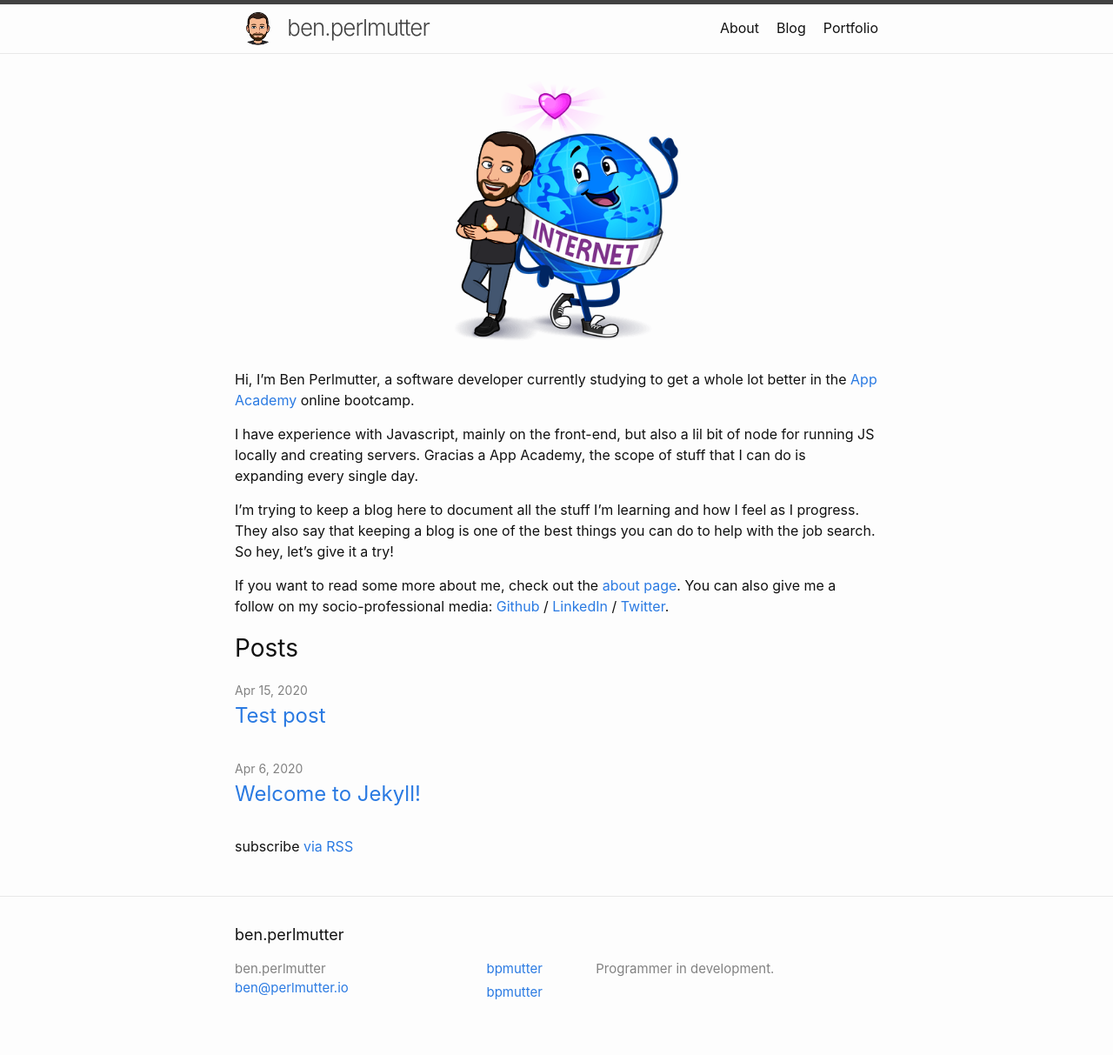
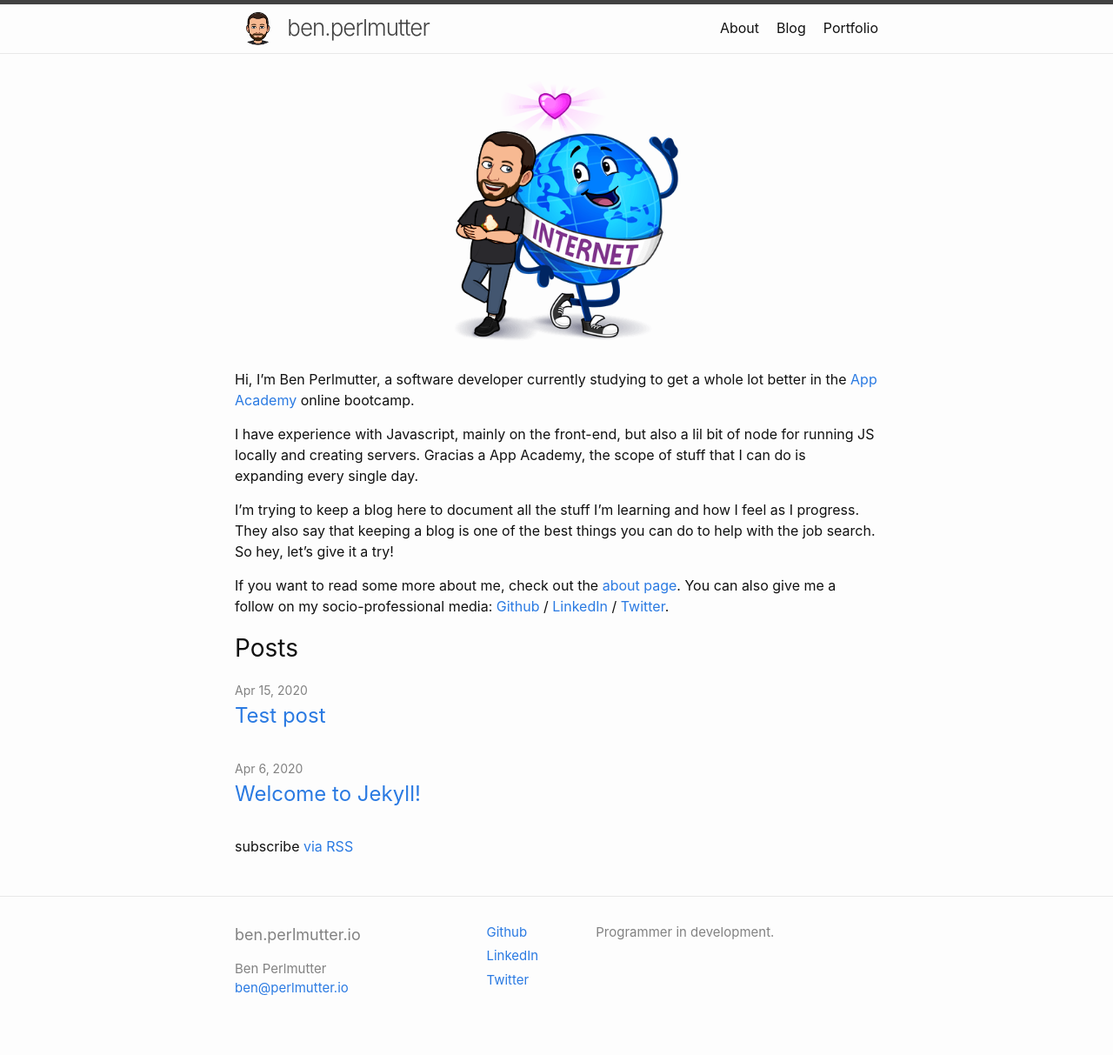
Before and after one commit to bpmutter/ben.perlmutter.io, a Jekyll site: the page built from index.markdown, in a window 1280 px wide. Shown: the whole page at 87% size. Built offline with Jekyll 4.4.1, drawn with Linux system fonts in a browser that asks for light colours.

Commit message:
update footer. add pointer to facechanger css

```diff
--- a/_config.yml
+++ b/_config.yml
@@ -19,6 +19,8 @@
 # in the templates via {{ site.myvariable }}.
 
 title: ben.perlmutter
+author: Ben Perlmutter
+primary_domain: ben.perlmutter.io ##ex, google.com, ben.perlmutter.io, etc.
 email: ben@perlmutter.io
 description: >- # this means to ignore newlines until "baseurl:"
   Programmer in development.
@@ -26,6 +28,7 @@
 url: "" # the base hostname & protocol for your site, e.g. http://example.com
 twitter_username: bpmutter
 github_username:  bpmutter
+linkedin_username: ben-perlmutter-a410228a
 
 # Build settings
 theme: minima
--- a/_includes/footer.html
+++ b/_includes/footer.html
@@ -3,10 +3,9 @@
 
   <div class="wrapper">
 
-    <h2 class="footer-heading">{{ site.title | escape }}</h2>
-
     <div class="footer-col-wrapper">
       <div class="footer-col footer-col-1">
+        <h2 class="footer-heading">{{ site.primary_domain | escape }}</h2>
         <ul class="contact-list">
           <li class="p-name">
             {%- if site.author -%}
--- a/_includes/social.html
+++ b/_includes/social.html
@@ -1,14 +1,14 @@
 <ul class="social-media-list">
-  {%- if site.dribbble_username -%}<li><a href="https://dribbble.com/{{ site.dribbble_username| cgi_escape | escape }}"><svg class="svg-icon"><use xlink:href="{{ '/assets/minima-social-icons.svg#dribbble' | relative_url }}"></use></svg> <span class="username">{{ site.dribbble_username| escape }}</span></a></li>{%- endif -%}
-  {%- if site.facebook_username -%}<li><a href="https://www.facebook.com/{{ site.facebook_username| cgi_escape | escape }}"><svg class="svg-icon"><use xlink:href="{{ '/assets/minima-social-icons.svg#facebook' | relative_url }}"></use></svg> <span class="username">{{ site.facebook_username| escape }}</span></a></li>{%- endif -%}
-  {%- if site.flickr_username -%}<li><a href="https://www.flickr.com/photos/{{ site.flickr_username| cgi_escape | escape }}"><svg class="svg-icon"><use xlink:href="{{ '/assets/minima-social-icons.svg#flickr' | relative_url }}"></use></svg> <span class="username">{{ site.flickr_username| escape }}</span></a></li>{%- endif -%}
-  {%- if site.github_username -%}<li><a href="https://github.com/{{ site.github_username| cgi_escape | escape }}"><svg class="svg-icon"><use xlink:href="{{ '/assets/minima-social-icons.svg#github' | relative_url }}"></use></svg> <span class="username">{{ site.github_username| escape }}</span></a></li>{%- endif -%}
-  {%- if site.instagram_username -%}<li><a href="https://instagram.com/{{ site.instagram_username| cgi_escape | escape }}"><svg class="svg-icon"><use xlink:href="{{ '/assets/minima-social-icons.svg#instagram' | relative_url }}"></use></svg> <span class="username">{{ site.instagram_username| escape }}</span></a></li>{%- endif -%}
-  {%- if site.linkedin_username -%}<li><a href="https://www.linkedin.com/in/{{ site.linkedin_username| cgi_escape | escape }}"><svg class="svg-icon"><use xlink:href="{{ '/assets/minima-social-icons.svg#linkedin' | relative_url }}"></use></svg> <span class="username">{{ site.linkedin_username| escape }}</span></a></li>{%- endif -%}
-  {%- if site.pinterest_username -%}<li><a href="https://www.pinterest.com/{{ site.pinterest_username| cgi_escape | escape }}"><svg class="svg-icon"><use xlink:href="{{ '/assets/minima-social-icons.svg#pinterest' | relative_url }}"></use></svg> <span class="username">{{ site.pinterest_username| escape }}</span></a></li>{%- endif -%}
-  {%- for mst in site.mastodon -%}{%- if mst.username and mst.instance -%}<li><a href="https://{{ mst.instance| cgi_escape | escape}}/@{{mst.username}}"><svg class="svg-icon"><use xlink:href="{{ '/assets/minima-social-icons.svg#mastodon' | relative_url }}"></use></svg> <span class="username">{{ mst.username|escape }}</span></a></li>{%- endif -%}{%- endfor -%}
-  {%- if site.twitter_username -%}<li><a href="https://www.twitter.com/{{ site.twitter_username| cgi_escape | escape }}"><svg class="svg-icon"><use xlink:href="{{ '/assets/minima-social-icons.svg#twitter' | relative_url }}"></use></svg> <span class="username">{{ site.twitter_username| escape }}</span></a></li>{%- endif -%}
-  {%- if site.youtube_username -%}<li><a href="https://youtube.com/{{ site.youtube_username| cgi_escape | escape }}"><svg class="svg-icon"><use xlink:href="{{ '/assets/minima-social-icons.svg#youtube' | relative_url }}"></use></svg> <span class="username">{{ site.youtube_username| escape }}</span></a></li>{%- endif -%}
-  {%- if site.googleplus_username -%}<li><a href="https://plus.google.com/{{ site.googleplus_username| escape }}"><svg class="svg-icon"><use xlink:href="{{ '/assets/minima-social-icons.svg#googleplus' | relative_url }}"></use></svg> <span class="username">{{ site.googleplus_username| escape }}</span></a></li>{%- endif -%}
+  {%- if site.dribbble_username -%}<li><a href="https://dribbble.com/{{ site.dribbble_username| cgi_escape | escape }}"><svg class="svg-icon"><use xlink:href="{{ '/assets/minima-social-icons.svg#dribbble' | relative_url }}"></use></svg> <span class="username">Dribble</span></a></li>{%- endif -%}
+  {%- if site.facebook_username -%}<li><a href="https://www.facebook.com/{{ site.facebook_username| cgi_escape | escape }}"><svg class="svg-icon"><use xlink:href="{{ '/assets/minima-social-icons.svg#facebook' | relative_url }}"></use></svg> <span class="username">Facebook</span></a></li>{%- endif -%}
+  {%- if site.flickr_username -%}<li><a href="https://www.flickr.com/photos/{{ site.flickr_username| cgi_escape | escape }}"><svg class="svg-icon"><use xlink:href="{{ '/assets/minima-social-icons.svg#flickr' | relative_url }}"></use></svg> <span class="username">Flickr</span></a></li>{%- endif -%}
+  {%- if site.github_username -%}<li><a href="https://github.com/{{ site.github_username| cgi_escape | escape }}"><svg class="svg-icon"><use xlink:href="{{ '/assets/minima-social-icons.svg#github' | relative_url }}"></use></svg> <span class="username">Github</span></a></li>{%- endif -%}
+  {%- if site.instagram_username -%}<li><a href="https://instagram.com/{{ site.instagram_username| cgi_escape | escape }}"><svg class="svg-icon"><use xlink:href="{{ '/assets/minima-social-icons.svg#instagram' | relative_url }}"></use></svg> <span class="username">Instagram</span></a></li>{%- endif -%}
+  {%- if site.linkedin_username -%}<li><a href="https://www.linkedin.com/in/{{ site.linkedin_username| cgi_escape | escape }}"><svg class="svg-icon"><use xlink:href="{{ '/assets/minima-social-icons.svg#linkedin' | relative_url }}"></use></svg> <span class="username">LinkedIn</span></a></li>{%- endif -%}
+  {%- if site.pinterest_username -%}<li><a href="https://www.pinterest.com/{{ site.pinterest_username| cgi_escape | escape }}"><svg class="svg-icon"><use xlink:href="{{ '/assets/minima-social-icons.svg#pinterest' | relative_url }}"></use></svg> <span class="username">Pinterest</span></a></li>{%- endif -%}
+  {%- for mst in site.mastodon -%}{%- if mst.username and mst.instance -%}<li><a href="https://{{ mst.instance| cgi_escape | escape}}/@{{mst.username}}"><svg class="svg-icon"><use xlink:href="{{ '/assets/minima-social-icons.svg#mastodon' | relative_url }}"></use></svg> <span class="username">Mastodon</span></a></li>{%- endif -%}{%- endfor -%}
+  {%- if site.twitter_username -%}<li><a href="https://www.twitter.com/{{ site.twitter_username| cgi_escape | escape }}"><svg class="svg-icon"><use xlink:href="{{ '/assets/minima-social-icons.svg#twitter' | relative_url }}"></use></svg> <span class="username">Twitter</span></a></li>{%- endif -%}
+  {%- if site.youtube_username -%}<li><a href="https://youtube.com/{{ site.youtube_username| cgi_escape | escape }}"><svg class="svg-icon"><use xlink:href="{{ '/assets/minima-social-icons.svg#youtube' | relative_url }}"></use></svg> <span class="username">YouTube</span></a></li>{%- endif -%}
+  {%- if site.googleplus_username -%}<li><a href="https://plus.google.com/{{ site.googleplus_username| escape }}"><svg class="svg-icon"><use xlink:href="{{ '/assets/minima-social-icons.svg#googleplus' | relative_url }}"></use></svg> <span class="username">Google Plus</span></a></li>{%- endif -%}
   {%- if site.rss -%}<li><a href="{{ 'feed.xml' | relative_url }}"><svg class="svg-icon"><use xlink:href="{{ '/assets/minima-social-icons.svg#rss' | relative_url }}"></use></svg> <span>{{ site.rss | escape }}</span></a></li>{%- endif -%}
 </ul>
--- a/assets/main.scss
+++ b/assets/main.scss
@@ -9,6 +9,7 @@
     top: -5px;
     padding-right: 10px;
     position: relative;
+    cursor: pointer;
 }
 .img-wrap-center {
         display: flex;
```
Also changed, not shown: 10 other files.
